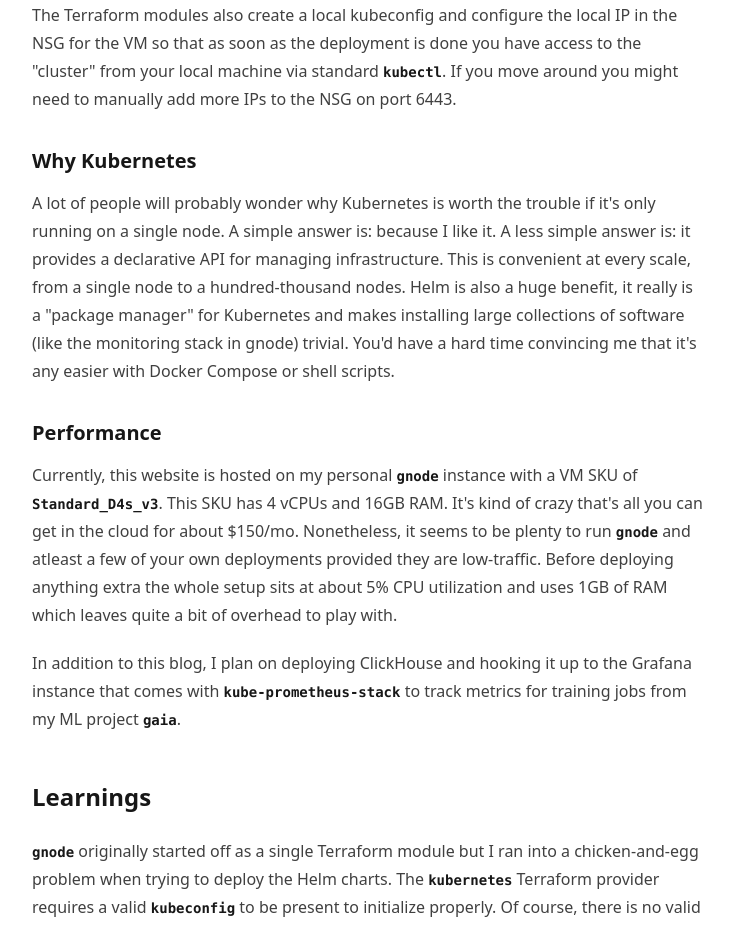
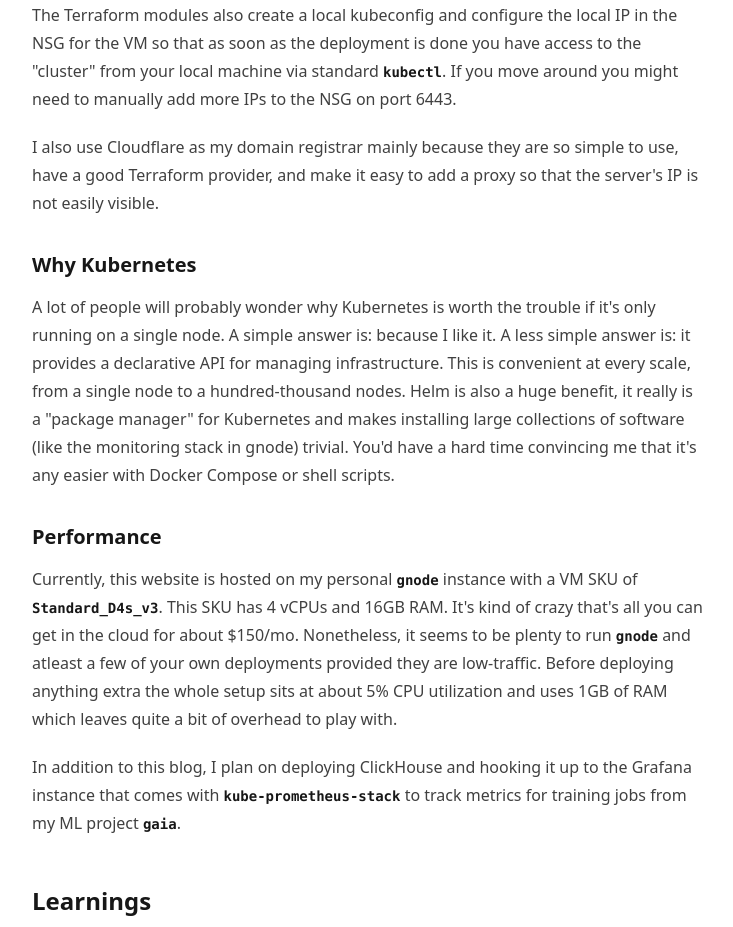
Before and after one commit to Salazar-99/gblog, a Next.js app: page /blog/gnode in a window 1280 px wide. Shown: the part 1440-2367 px from the top of the page, without its empty margins (272-1005 px from the left). Built offline with nearby package versions, Linux system fonts and the light colour scheme.

Commit message:
Add gnode detail

```diff
--- a/src/app/blog/gnode/page.mdx
+++ b/src/app/blog/gnode/page.mdx
@@ -35,6 +35,8 @@
 The Terraform modules also create a local kubeconfig and configure the local IP in the NSG for the VM so that as soon as the deployment is done
 you have access to the "cluster" from your local machine via standard `kubectl`. If you move around you might need to manually add more IPs to the NSG on port 6443.
 
+I also use Cloudflare as my domain registrar mainly because they are so simple to use, have a good Terraform provider, and make it easy to add a proxy so that the server's IP is not easily visible.
+
 ### Why Kubernetes
 A lot of people will probably wonder why Kubernetes is worth the trouble if it's only running on a single node. A simple answer is: because I like it. A less simple answer is:
 it provides a declarative API for managing infrastructure. This is convenient at every scale, from a single node to a hundred-thousand nodes.
--- a/src/app/connect/page.tsx
+++ b/src/app/connect/page.tsx
@@ -13,7 +13,7 @@
         >
           <LinkedInIcon className="h-20 w-20" />
         </a>
-        <a
+        {/* <a
           href="https://x.com/g_spyglass"
           target="_blank"
           rel="noopener noreferrer"
@@ -21,7 +21,7 @@
           aria-label="X"
         >
           <XIcon className="h-20 w-20" />
-        </a>
+        </a> */}
         <a
           href="https://github.com/Salazar-99"
           target="_blank"
```
